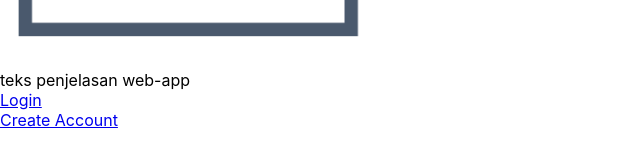
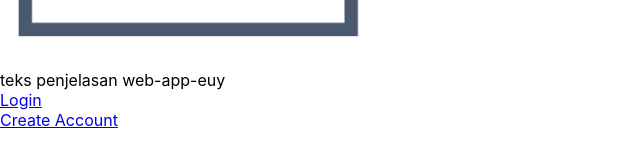
Before and after one commit to dedotikea/frontend, a React (Create React App) app: page / in a window 1280 px wide. Shown: the part 333-493 px from the top of the page, without its empty margins (0-640 px from the left). Built offline with nearby package versions, Linux system fonts and the light colour scheme.

Commit message:
test deploy lagi

```diff
--- a/src/pages/LandingPage.js
+++ b/src/pages/LandingPage.js
@@ -7,7 +7,7 @@ const LandingPage = () => {
         <div>
             <img src={Logo} alt='Logo.png' width="50%"></img>
             <div>
-                <span>teks penjelasan web-app</span>
+                <span>teks penjelasan web-app-euy</span>
                 <div>
                     <Link to="login">Login</Link>
                     <br/>
```
